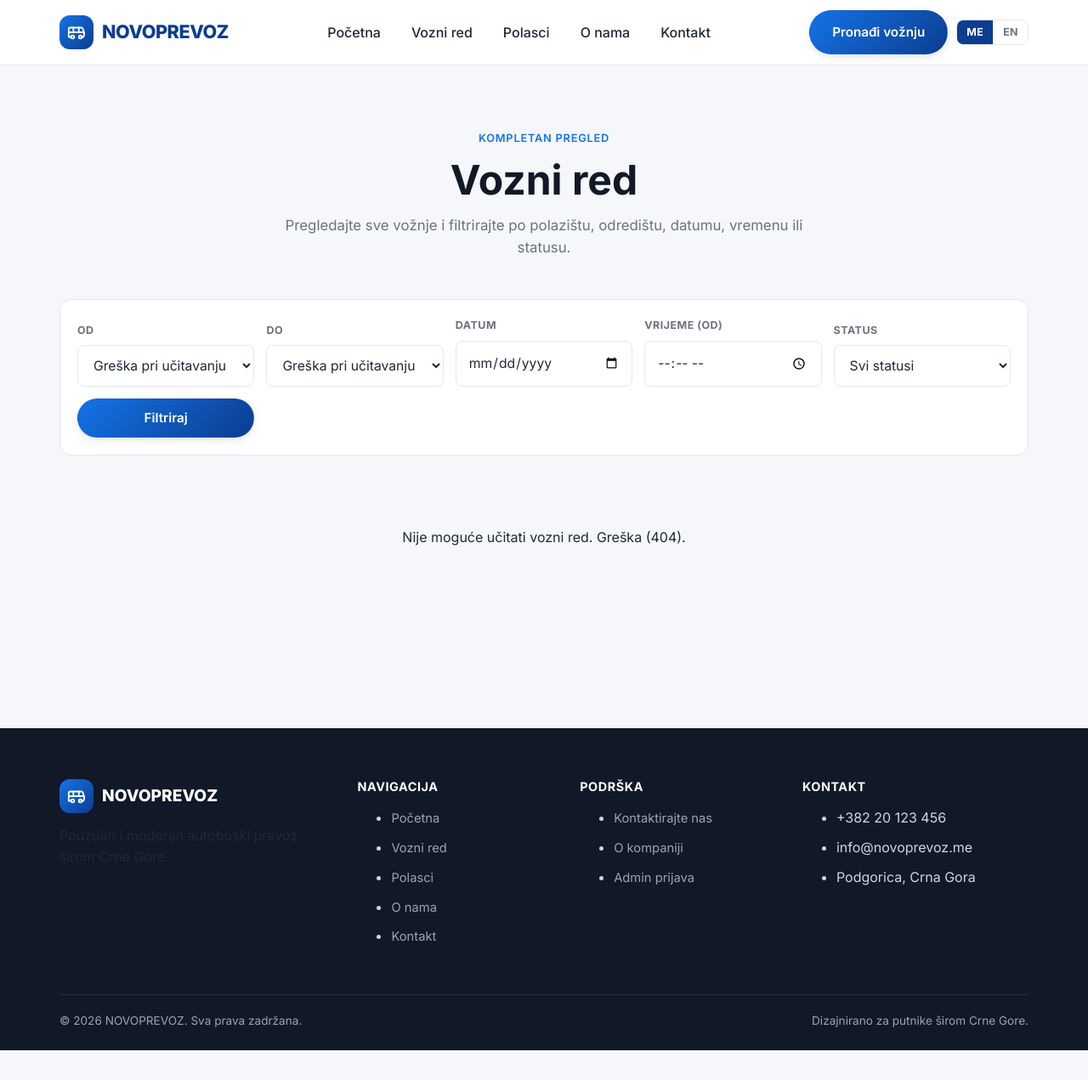
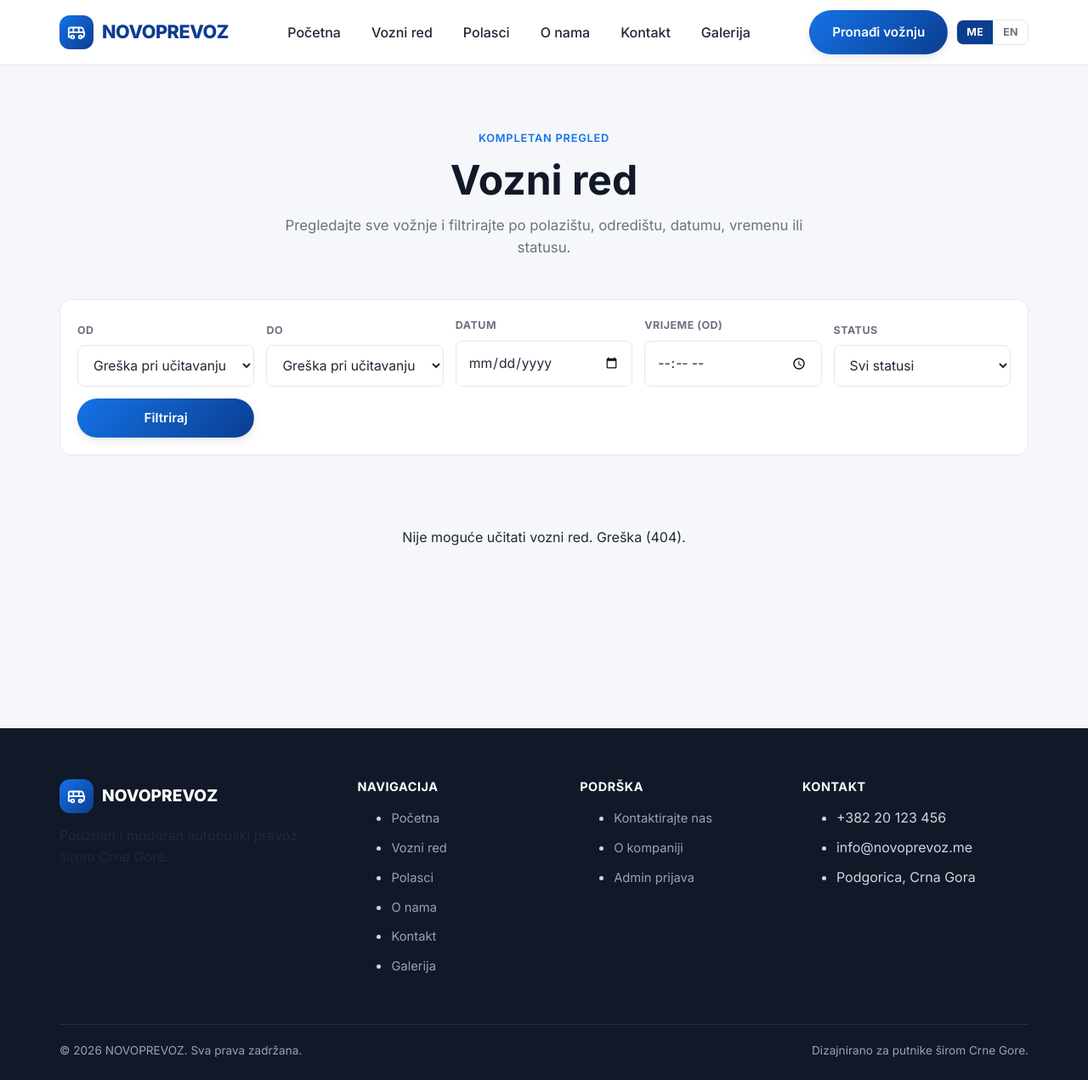
Before and after one commit to konatardanilo888-spec/Novoprevoz, a website: page public/vozni-red.html in a window 1280 px wide. Shown: the whole page at 85% size. Before the commit the page ends 1236 px from the top, so only its background shows below. Drawn offline with Linux system fonts and the light colour scheme; no server answers.

Commit message:
Update vozni-red.html

```diff
--- a/public/vozni-red.html
+++ b/public/vozni-red.html
@@ -30,6 +30,7 @@
         <a href="/polasci" data-i18n="nav.departures">Polasci</a>
         <a href="/o-nama" data-i18n="nav.about">O nama</a>
         <a href="/kontakt" data-i18n="nav.contact">Kontakt</a>
+        <a href="/galerija" data-i18n="nav.gallery">Galerija</a>
       </nav>
       <div class="header-actions">
         <a href="/polasci" class="btn btn-primary btn-primary-desktop" data-i18n="nav.findTrip">Pronađi vožnju</a>
@@ -43,6 +44,7 @@
     <a href="/polasci" data-i18n="nav.departures">Polasci</a>
     <a href="/o-nama" data-i18n="nav.about">O nama</a>
     <a href="/kontakt" data-i18n="nav.contact">Kontakt</a>
+    <a href="/galerija" data-i18n="nav.gallery">Galerija</a>
     <a href="/polasci" class="btn btn-primary btn-block" data-i18n="nav.findTrip">Pronađi vožnju</a>
   </nav>
 
@@ -103,7 +105,7 @@
           <p data-i18n="footer.taglineShort">Pouzdan i moderan autobuski prevoz širom Crne Gore.</p>
         </div>
         <div class="footer-col"><h4 data-i18n="footer.navTitle">Navigacija</h4><ul>
-          <li><a href="/" data-i18n="nav.home">Početna</a></li><li><a href="/vozni-red" data-i18n="nav.timetable">Vozni red</a></li><li><a href="/polasci" data-i18n="nav.departures">Polasci</a></li><li><a href="/o-nama" data-i18n="nav.about">O nama</a></li><li><a href="/kontakt" data-i18n="nav.contact">Kontakt</a></li>
+          <li><a href="/" data-i18n="nav.home">Početna</a></li><li><a href="/vozni-red" data-i18n="nav.timetable">Vozni red</a></li><li><a href="/polasci" data-i18n="nav.departures">Polasci</a></li><li><a href="/o-nama" data-i18n="nav.about">O nama</a></li><li><a href="/kontakt" data-i18n="nav.contact">Kontakt</a></li><li><a href="/galerija" data-i18n="nav.gallery">Galerija</a></li>
         </ul></div>
         <div class="footer-col"><h4 data-i18n="footer.supportTitle">Podrška</h4><ul>
           <li><a href="/kontakt" data-i18n="footer.contactUs">Kontaktirajte nas</a></li><li><a href="/o-nama" data-i18n="footer.aboutCompany">O kompaniji</a></li><li><a href="/admin/login" data-i18n="footer.adminLogin">Admin prijava</a></li>
```
